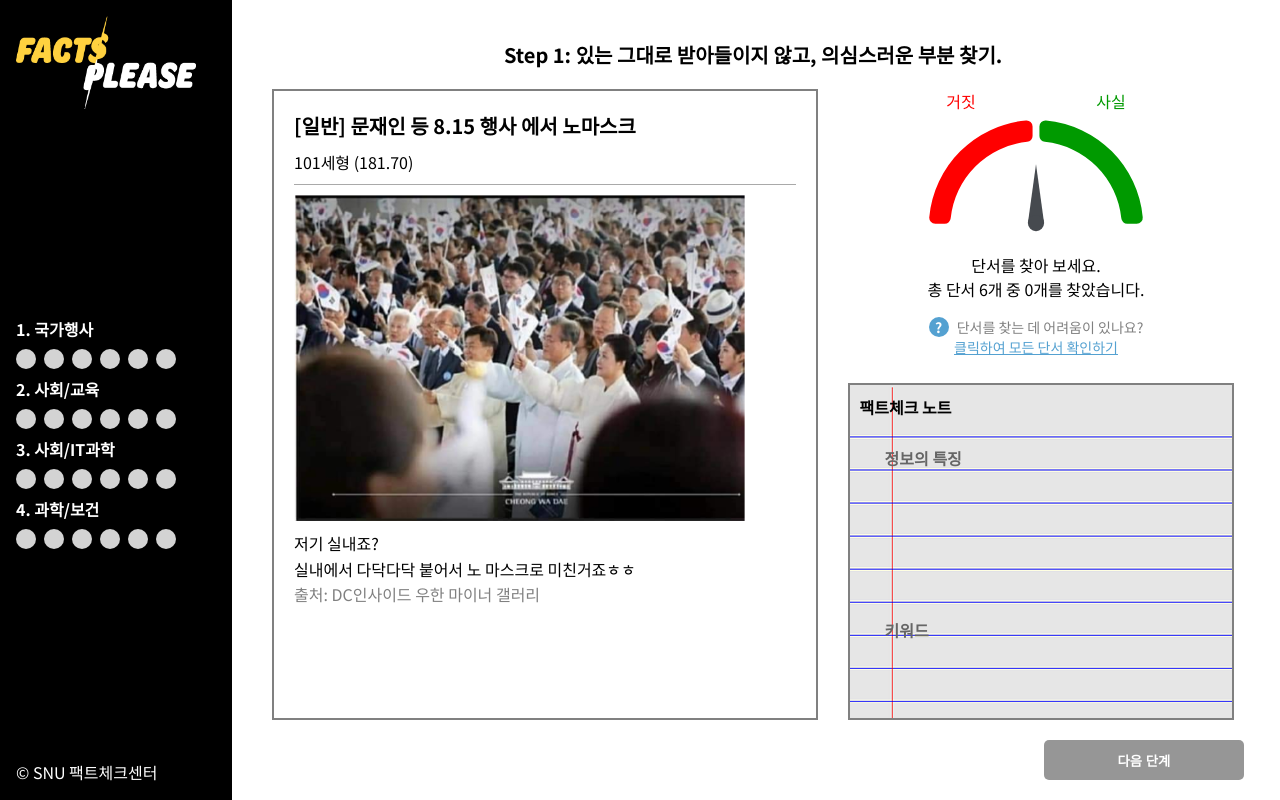
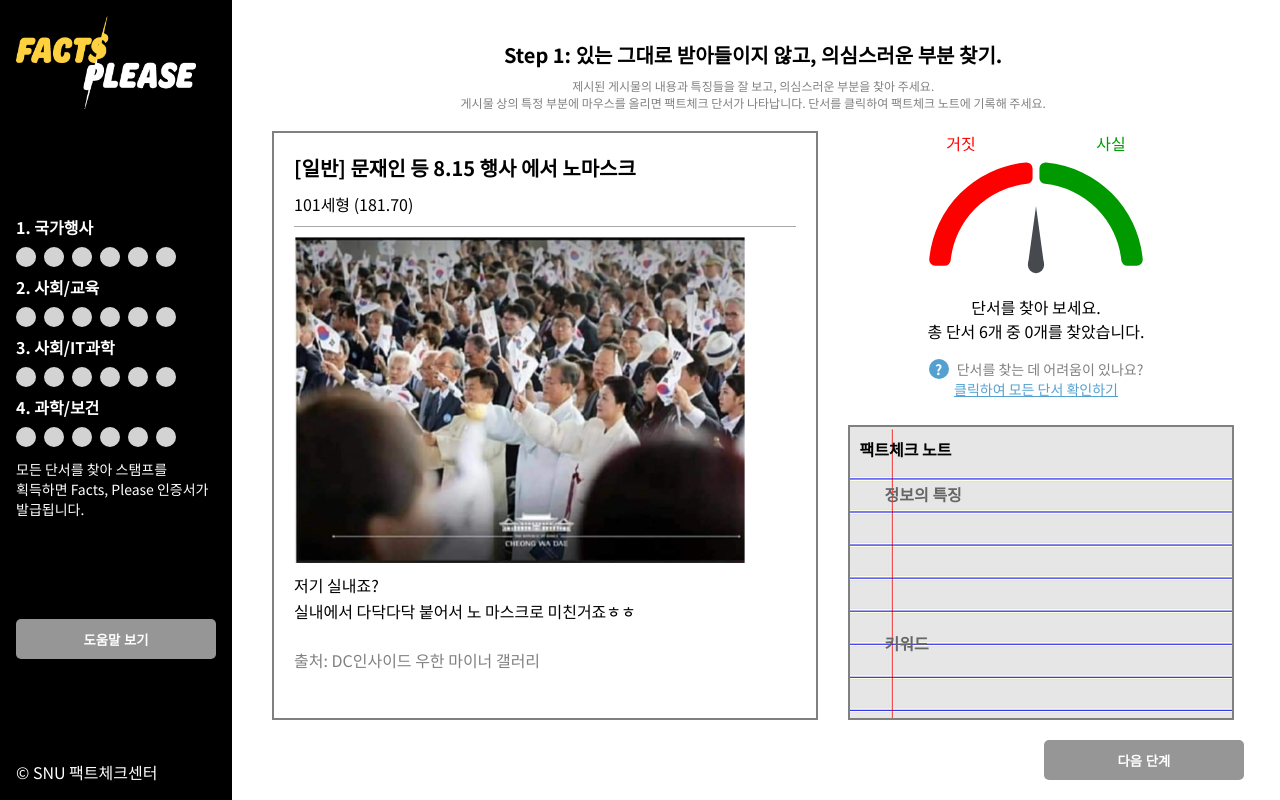
Before and after one commit to snu-factchecker/snu-factchecker.github.io, a React (Create React App) app: page /topic/1 in a window 1280 px wide. Built offline with nearby package versions, Linux system fonts and the light colour scheme.

Commit message:
Add guidelines to step 1 and 2

```diff
--- a/package.json
+++ b/package.json
@@ -13,6 +13,7 @@
     "@testing-library/react": "^9.3.2",
     "@testing-library/user-event": "^7.1.2",
     "connected-react-router": "^6.8.0",
+    "gh-pages": "^3.2.3",
     "html2canvas": "^1.4.1",
     "jspdf": "^2.5.1",
     "node-sass": "^4.14.1",
--- a/src/QuizPage/Quiz2.js
+++ b/src/QuizPage/Quiz2.js
@@ -302,8 +302,14 @@ class QuizPage2 extends React.Component {
 				{this.state.currentStep === 0?
 					(<div id="quiz-header">
 						<div id="header-title">Step 1: 있는 그대로 받아들이지 않고, 의심스러운 부분 찾기.</div>
+						<div id="header-exp">제시된 게시물의 내용과 특징들을 잘 보고, 의심스러운 부분을 찾아 주세요. <br/>
+							게시물 상의 특정 부분에 마우스를 올리면 팩트체크 단서가 나타납니다. 단서를 클릭하여 팩트체크 노트에 기록해 주세요.
+						</div>
 					</div>):(<div id="quiz-header">
 						<div id="header-title">Step 2: 추가적으로 정보를 검색하기</div>
+						<div id="header-exp">팩트체크 노트에 기록된 키워드를 클릭하면 검색할 수 있습니다. 각 검색결과를 클릭하여 자세히 읽어보세요. <br/>
+							검색 결과의 특정 부분에 마우스를 올리면 팩트체크 단서가 나타납니다. 단서를 클릭하여 팩트체크 노트에 기록해 주세요.
+						</div>
 					</div>)
 					}
 				{this.state.currentStep === 0 ? (
--- a/src/QuizPage/Quiz3.js
+++ b/src/QuizPage/Quiz3.js
@@ -416,8 +416,14 @@ class QuizPage3 extends React.Component {
 				{this.state.currentStep === 0?
 					(<div id="quiz-header">
 						<div id="header-title">Step 1: 있는 그대로 받아들이지 않고, 의심스러운 부분 찾기.</div>
+						<div id="header-exp">제시된 게시물의 내용과 특징들을 잘 보고, 의심스러운 부분을 찾아 주세요. <br/>
+							게시물 상의 특정 부분에 마우스를 올리면 팩트체크 단서가 나타납니다. 단서를 클릭하여 팩트체크 노트에 기록해 주세요.
+						</div>
 					</div>):(<div id="quiz-header">
 						<div id="header-title">Step 2: 추가적으로 정보를 검색하기</div>
+						<div id="header-exp">팩트체크 노트에 기록된 키워드를 클릭하면 검색할 수 있습니다. 각 검색결과를 클릭하여 자세히 읽어보세요. <br/>
+							검색 결과의 특정 부분에 마우스를 올리면 팩트체크 단서가 나타납니다. 단서를 클릭하여 팩트체크 노트에 기록해 주세요.
+						</div>
 					</div>)
 					}
 				{this.state.currentStep === 0 ? (
--- a/src/QuizPage/Quiz5.js
+++ b/src/QuizPage/Quiz5.js
@@ -335,8 +335,14 @@ class QuizPage5 extends React.Component {
 				{this.state.currentStep === 0?
 					(<div id="quiz-header">
 						<div id="header-title">Step 1: 있는 그대로 받아들이지 않고, 의심스러운 부분 찾기.</div>
+						<div id="header-exp">제시된 게시물의 내용과 특징들을 잘 보고, 의심스러운 부분을 찾아 주세요. <br/>
+							게시물 상의 특정 부분에 마우스를 올리면 팩트체크 단서가 나타납니다. 단서를 클릭하여 팩트체크 노트에 기록해 주세요.
+						</div>
 					</div>):(<div id="quiz-header">
 						<div id="header-title">Step 2: 추가적으로 정보를 검색하기</div>
+						<div id="header-exp">팩트체크 노트에 기록된 키워드를 클릭하면 검색할 수 있습니다. 각 검색결과를 클릭하여 자세히 읽어보세요. <br/>
+							검색 결과의 특정 부분에 마우스를 올리면 팩트체크 단서가 나타납니다. 단서를 클릭하여 팩트체크 노트에 기록해 주세요.
+						</div>
 					</div>)
 					}
 				{this.state.currentStep === 0 ? (
--- a/src/QuizPage/QuizPage.js
+++ b/src/QuizPage/QuizPage.js
@@ -258,8 +258,14 @@ class QuizPage extends React.Component{
 					{this.state.currentStep === 0?
 					(<div id="quiz-header">
 						<div id="header-title">Step 1: 있는 그대로 받아들이지 않고, 의심스러운 부분 찾기.</div>
+						<div id="header-exp">제시된 게시물의 내용과 특징들을 잘 보고, 의심스러운 부분을 찾아 주세요. <br/>
+							게시물 상의 특정 부분에 마우스를 올리면 팩트체크 단서가 나타납니다. 단서를 클릭하여 팩트체크 노트에 기록해 주세요.
+						</div>
 					</div>):(<div id="quiz-header">
 						<div id="header-title">Step 2: 추가적으로 정보를 검색하기</div>
+						<div id="header-exp">팩트체크 노트에 기록된 키워드를 클릭하면 검색할 수 있습니다. 각 검색결과를 클릭하여 자세히 읽어보세요. <br/>
+							검색 결과의 특정 부분에 마우스를 올리면 팩트체크 단서가 나타납니다. 단서를 클릭하여 팩트체크 노트에 기록해 주세요.
+						</div>
 					</div>)
 					}
 					{this.state.currentStep === 0?
@@ -268,7 +274,7 @@ class QuizPage extends React.Component{
 						<div id="quizitem-author"><Clue innerText="101세형 (181.70)" tooltip="누군지 알 수 없는 오픈 커뮤니티 이용자의 글? " onClick={() => this.onClickClue("신뢰할 수 없는 작성자", 0)}/></div>
 						<img id="quizitem-image" src={quiz1} alt="article supplement"/>
 						<div id="quizitem-content">저기 실내죠? <br/>
-						<Clue innerText="실내에서 다닥다닥 붙어서 노 마스크로 미친거죠ㅎㅎ" tooltip="자극적인 메시지.. 무슨 의도가 담겨있는 걸까?" onClick={() => this.onClickClue("자극적인 메시지", 0)}/></div>
+						<Clue innerText="실내에서 다닥다닥 붙어서 노 마스크로 미친거죠ㅎㅎ" tooltip="자극적인 메시지.. 무슨 의도가 담겨있는 걸까?" onClick={() => this.onClickClue("자극적인 메시지", 0)}/></div><br/>
 						<Clue id="source" tooltip="신뢰하기 쉽지 않은 커뮤니티 게시글이네?" innerText="출처: DC인사이드 우한 마이너 갤러리" onClick={() => this.onClickClue("오픈 커뮤니티 출처", 0)}/>
 					</div>)
 					:this.state.currentStep === 1?(<div id="searchpage">
@@ -279,7 +285,7 @@ class QuizPage extends React.Component{
 							<div id="input">{this.state.searchTerm}</div>
 							<FontAwesomeIcon icon={faSearch}></FontAwesomeIcon>
 						</div>
-						{this.state.displayResult?results:(<div/>)}
+						{this.state.displayResult?results:(<div></div>)}
 					</div>):(null)}
 
 					{this.state.currentStep <2 ?(<div className="left">
--- a/src/QuizPage/QuizPage.scss
+++ b/src/QuizPage/QuizPage.scss
@@ -23,6 +23,16 @@
 		width: 180px;
 		height: auto;
 		margin: 0 auto;
+	}
+
+	.sidebar-text{
+		text-align: left;
+		font-size: 14px;
+		margin-top: 12px;
+	}
+
+	a{
+		text-decoration: none;
 	}
 	.quiz-tracker{
 		.quiz-title{
@@ -188,8 +198,13 @@
 		#header-title {
 			font-weight: 700;
 			font-size: 20px;
+			//text-align: left;
+			margin-bottom: 8px;
+		}
+		#header-exp{
+			font-size: 12px;
+			color: gray;
 			margin-bottom: 20px;
-			//text-align: left;
 		}
 		#tip-box {
 			background-color: #457b9d;
--- a/src/QuizPage/QuizSidebar.js
+++ b/src/QuizPage/QuizSidebar.js
@@ -85,7 +85,12 @@ class QuizSidebar extends React.Component{
                     <div className="cleared">CLEAR!</div>:(null)}
                 </div>
                 {checkboxes[3]}
+                <div class="sidebar-text">
+                    모든 단서를 찾아 스탬프를 획득하면 Facts, Please 인증서가 발급됩니다.
+                </div>
             </div>
+
+            <a href="/help" target="_blank"><button>도움말 보기</button></a>
 
             <div>
             <div>© SNU 팩트체크센터</div>
```
Also changed, not shown: 1 other file (tests, documents, lock files or other folders). Lines whose indentation alone changed are shown as unchanged.
